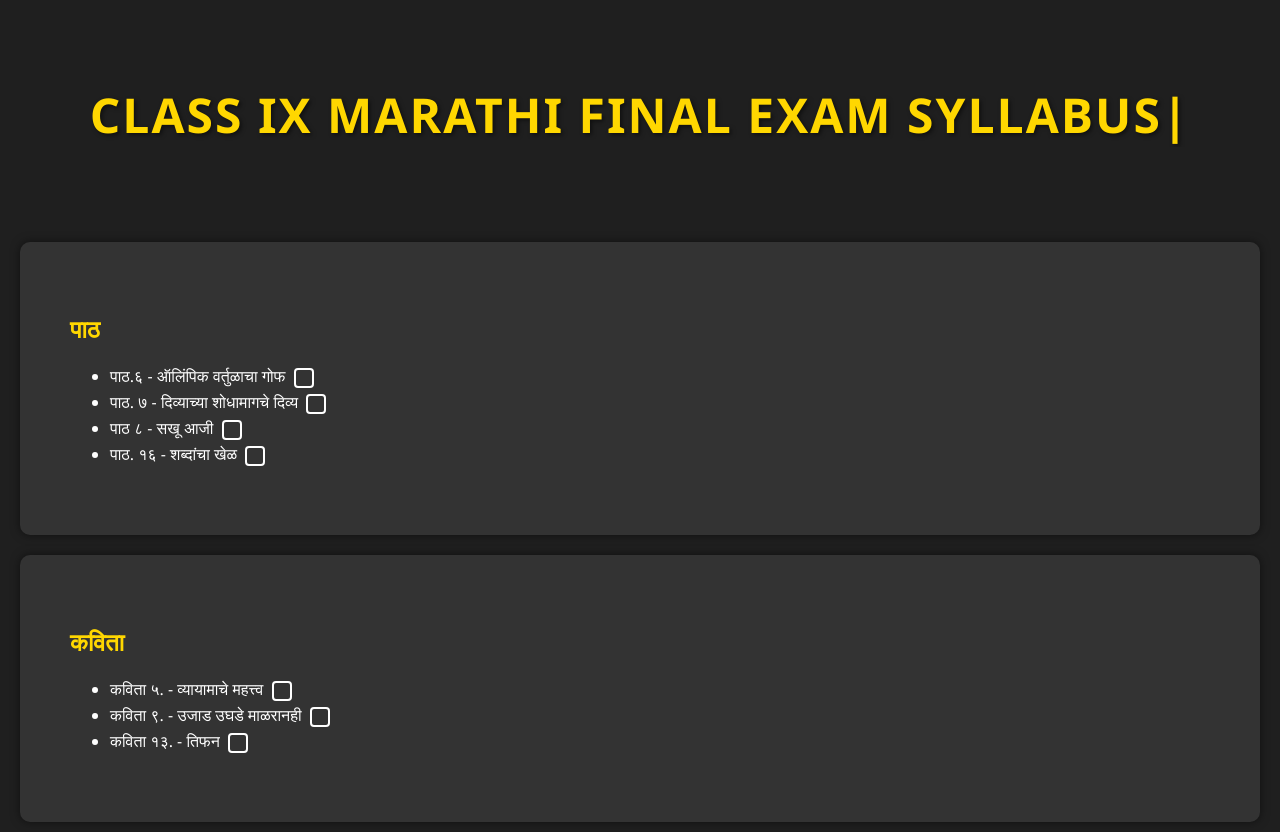
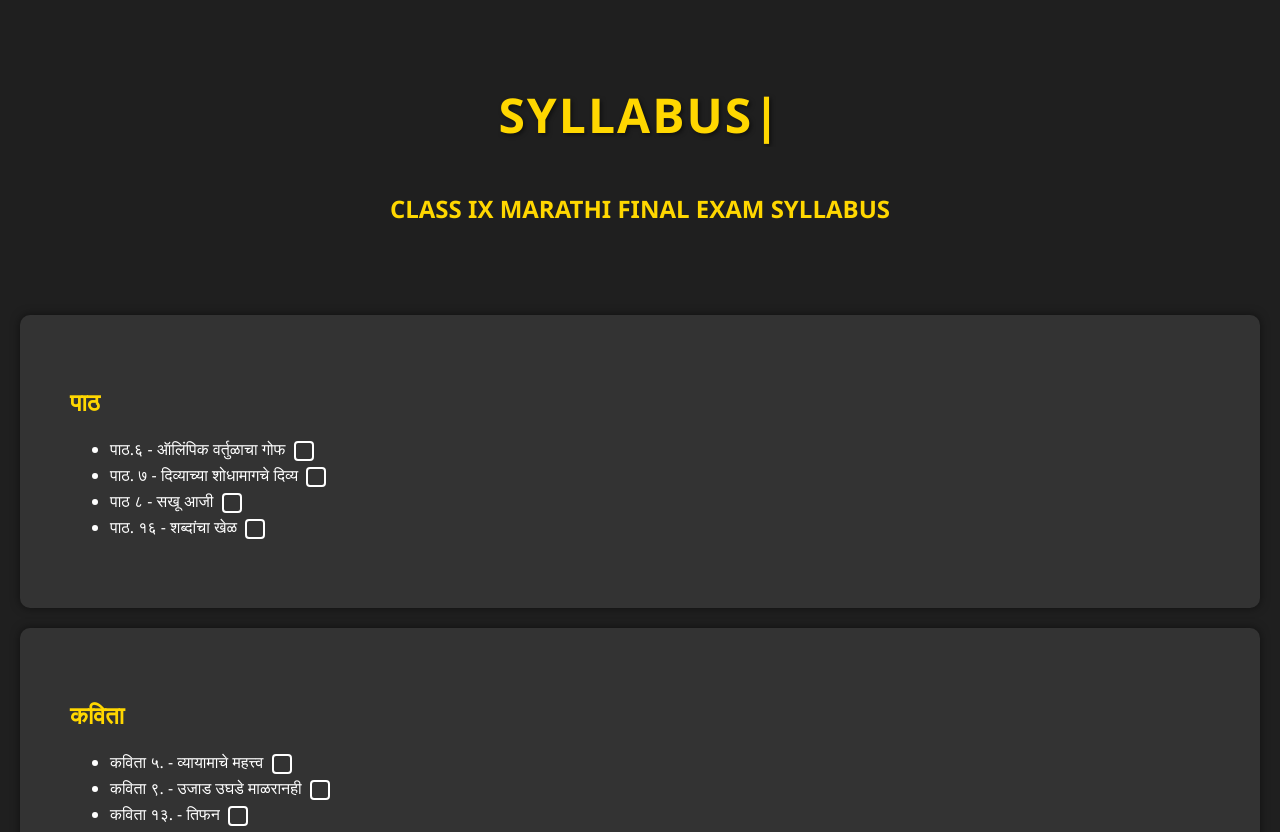
Before and after one commit to Ruhal69/marathi-syllabus, a plain HTML site: page index.html in a window 1280 px wide. Shown: the top 832 px of the page. Drawn offline with Linux system fonts and the light colour scheme.

Commit message:
Update index.html

```diff
--- a/index.html
+++ b/index.html
@@ -8,7 +8,8 @@
 </head>
 <body>
     <header>
-        <h1>Class IX Marathi Final Exam Syllabus</h1>
+        <h1>Syllabus</h1>
+        <h2>Class IX Marathi Final Exam Syllabus</h2>
     </header>
     <main>
         <section class="syllabus">
@@ -67,6 +68,6 @@
     <footer>
         <p>Designed by Ruhal Pokale</p>
     </footer>
-    <script src="script.js"></script>
+    <!-- <script src="script.js"></script> -->
 </body>
 </html>
```
